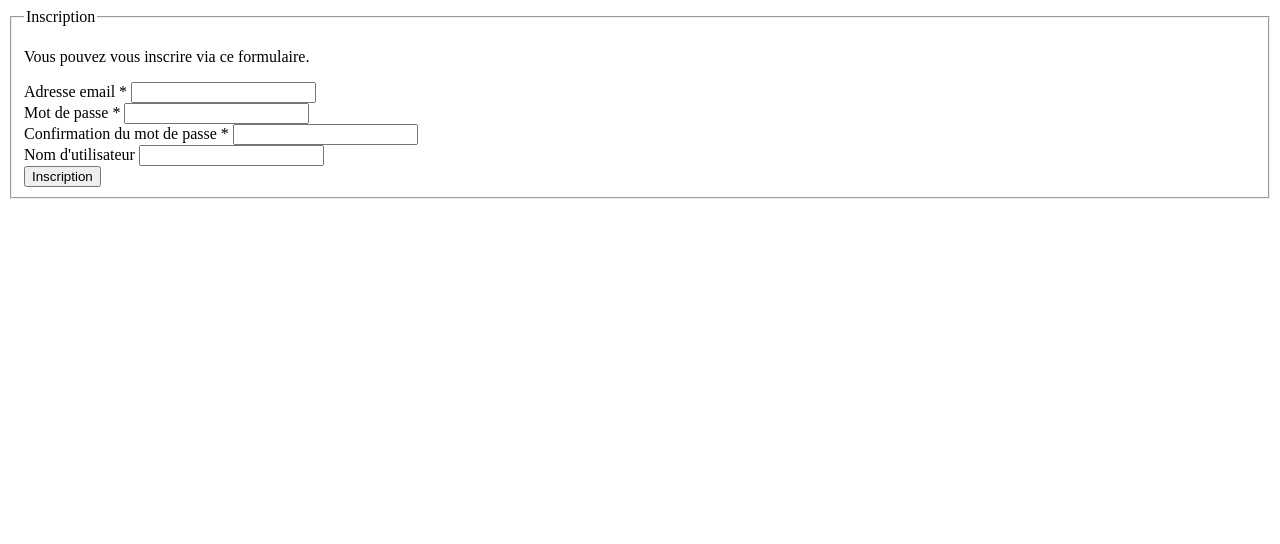
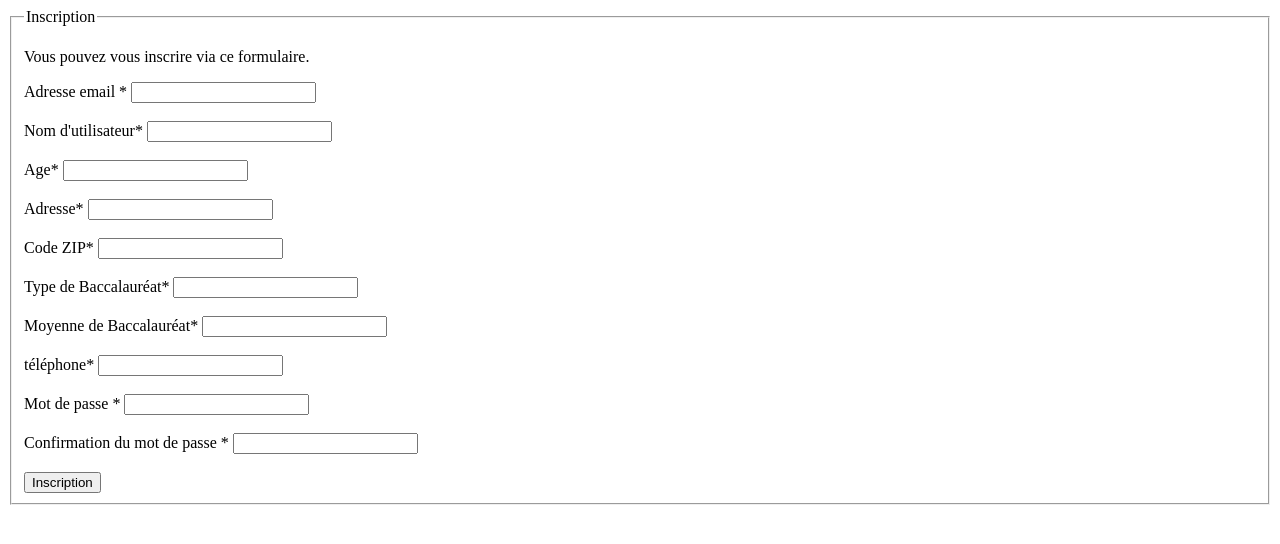
Before and after one commit to Achref9/TP0, a plain HTML site: page index.html in a window 1280 px wide. Drawn offline with Linux system fonts and the light colour scheme.

Commit message:
update index.html

```diff
--- a/index.html
+++ b/index.html
@@ -13,19 +13,43 @@
                 <label for="email">Adresse email <span class="requis">*</span></label>
                 <input type="text" id="email" name="email" value="" size="20" maxlength="60" />
                 <br />
-
-                <label for="motdepasse">Mot de passe <span class="requis">*</span></label>
+				<br />
+                <label for="nom">Nom d'utilisateur<span class="requis">*</span></label></label>
+                <input type="text" id="nom" name="nom" value="" size="20" maxlength="20" />
+                <br />
+                <br />
+                <label for="zip">Age<span class="requis">*</span></label></label>
+                <input type="text" id="age" name="age" value="" size="20" maxlength="20" />
+                <br />
+                <br />
+				<label for="adresse">Adresse<span class="requis">*</span></label></label>
+                <input type="text" id="adresse" name="adresse" value="" size="20" maxlength="20" />
+                <br />
+                <br />
+                <label for="zip">Code ZIP<span class="requis">*</span></label></label>
+                <input type="text" id="zip" name="adresse" value="" size="20" maxlength="20" />
+                <br />
+                <br />
+                <label for="zip">Type de Baccalauréat<span class="requis">*</span></label></label>
+                <input type="text" id="bac" name="bac" value="" size="20" maxlength="20" />
+                <br />
+                <br />
+                <label for="zip">Moyenne de Baccalauréat<span class="requis">*</span></label></label>
+                <input type="text" id="bac" name="Moybac" value="" size="20" maxlength="20" />
+                <br />
+                <br />
+                <label for="telephone">téléphone<span class="requis">*</span></label></label>
+                <input type="text" id="tele" name="telephone" value="" size="20" maxlength="20" />
+                <br />
+                <br />
+                  <label for="motdepasse">Mot de passe <span class="requis">*</span></label>
                 <input type="password" id="motdepasse" name="motdepasse" value="" size="20" maxlength="20" />
                 <br />
-
+				<br />
                 <label for="confirmation">Confirmation du mot de passe <span class="requis">*</span></label>
                 <input type="password" id="confirmation" name="confirmation" value="" size="20" maxlength="20" />
                 <br />
-
-                <label for="nom">Nom d'utilisateur</label>
-                <input type="text" id="nom" name="nom" value="" size="20" maxlength="20" />
                 <br />
-
                 <input type="submit" value="Inscription" class="sansLabel" />
                 <br />
             </fieldset>
```
